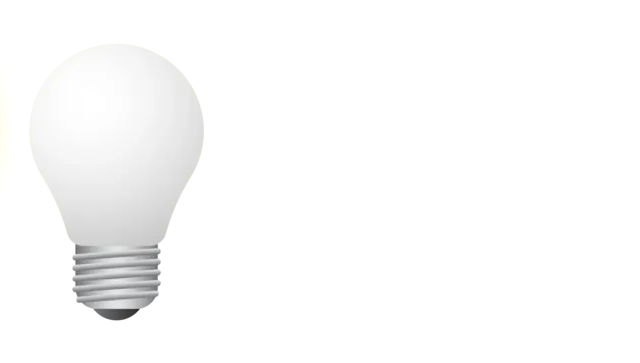
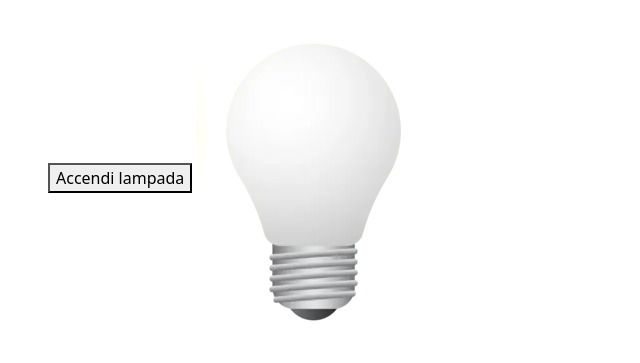
Before and after one commit to carlo191/js-dom-1, a plain HTML site: page index.html in a window 1280 px wide. Shown: the whole page, without its empty margins (0-640 px from the left). Drawn offline with nearby package versions, Linux system fonts and the light colour scheme.

Commit message:
botton rimuove lampada

```diff
--- a/index.html
+++ b/index.html
@@ -23,23 +23,9 @@
     <link rel="stylesheet" href="././css/style.css" />
   </head>
   <body>
-    <figure id="dynamic-image" >
-
-
-
-
-
+    <figure id="dynamic-image">
+      <button id="bottone">Accendi lampada</button>
     </figure>
-
-
-
-
-
-
-
-
-
-
 
   </body>
 
--- a/js/main.js
+++ b/js/main.js
@@ -5,3 +5,9 @@ customImg.classList.add(`img-fluid`);
 customImg.alt = `lampada spenta`;
 
 figureElement.append(customImg);
+
+const bottone = document.getElementById("bottone");
+bottone.classList.add(`ms-5`);
+bottone.addEventListener("click", () => {
+  customImg.classList.toggle("d-none");
+});
```
